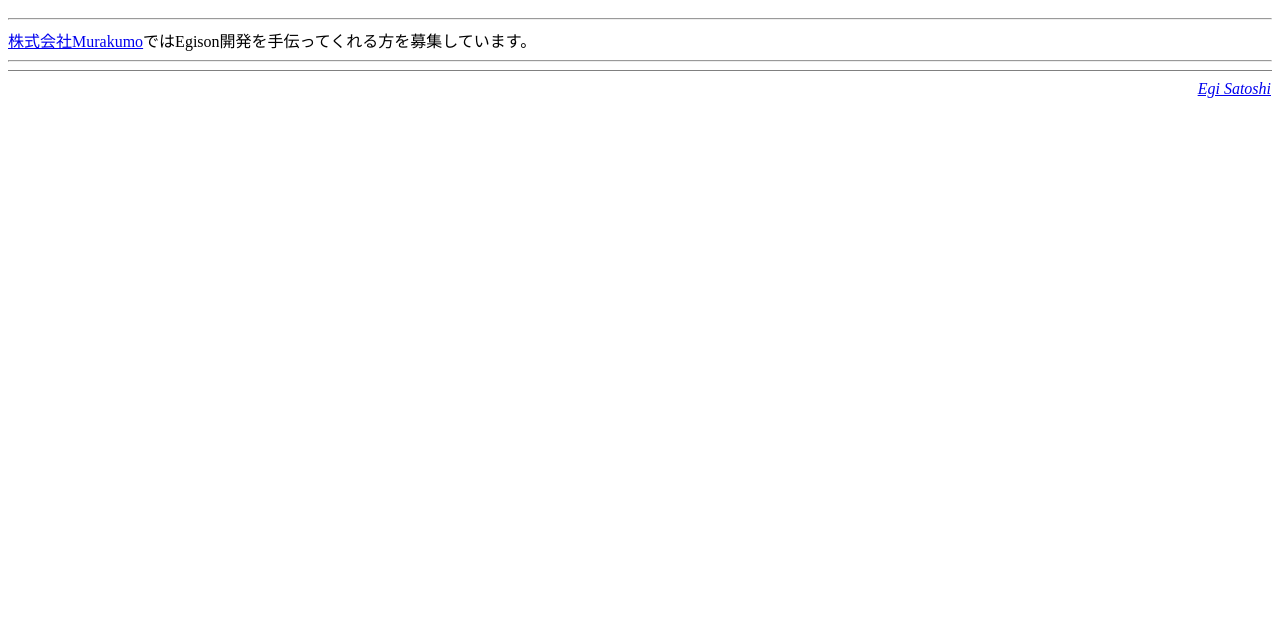
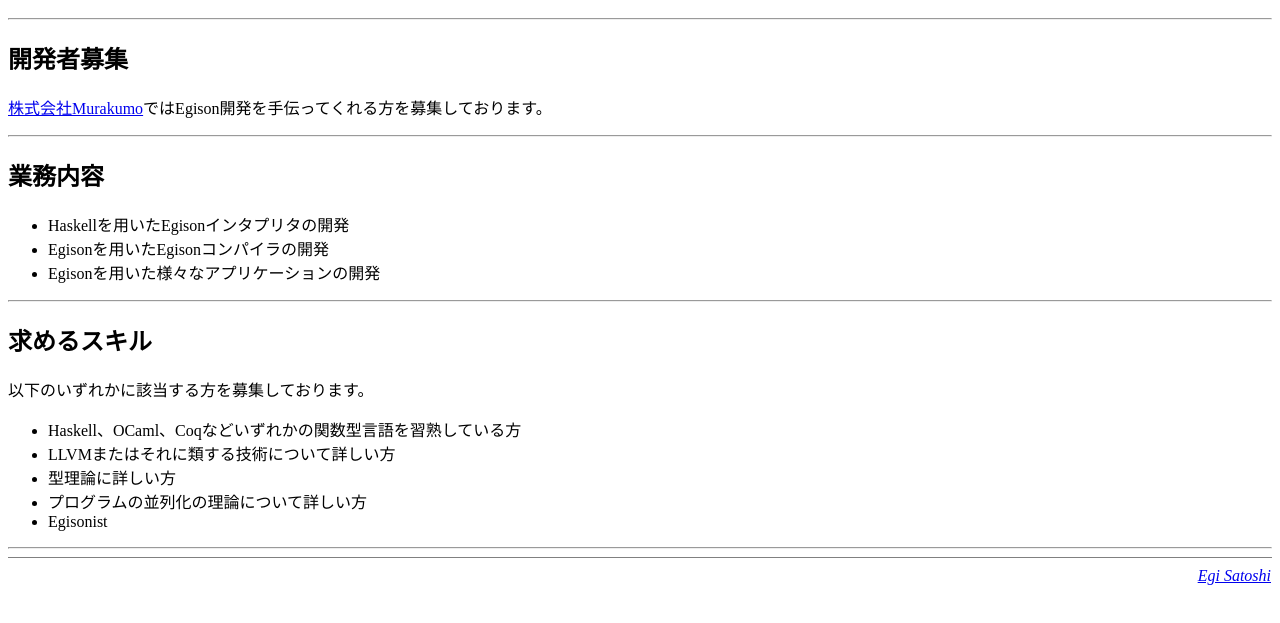
Before and after one commit to egisatoshi/egison.pira.jp, a plain HTML site: page etc/jobs-j.html in a window 1280 px wide. Shown: the part 57-680 px from the top of the page. Drawn offline with Linux system fonts and the light colour scheme.

Commit message:
wrote jobs-j.html

```diff
--- a/etc/jobs-j.html
+++ b/etc/jobs-j.html
@@ -9,7 +9,38 @@
 
 <hr/>
 
-<a href="http://www.murakumo-tech.jp/">株式会社Murakumo</a>ではEgison開発を手伝ってくれる方を募集しています。
+<h2>開発者募集</h2>
+
+<p>
+  <a href="http://www.murakumo-tech.jp/">株式会社Murakumo</a>ではEgison開発を手伝ってくれる方を募集しております。
+</p>
+
+<hr/>
+
+<h2>業務内容</h2>
+
+<p>
+  <ul>
+    <li>Haskellを用いたEgisonインタプリタの開発</li>
+    <li>Egisonを用いたEgisonコンパイラの開発</li>
+    <li>Egisonを用いた様々なアプリケーションの開発</li>
+  </ul>
+</p>
+
+<hr/>
+
+<h2>求めるスキル</h2>
+
+<p>
+  以下のいずれかに該当する方を募集しております。
+  <ul>
+    <li>Haskell、OCaml、Coqなどいずれかの関数型言語を習熟している方</li>
+    <li>LLVMまたはそれに類する技術について詳しい方</li>
+    <li>型理論に詳しい方</li>
+    <li>プログラムの並列化の理論について詳しい方</li>
+    <li>Egisonist</li>
+  </ul>
+</p>
 
 <hr/>
 
```
Also changed, not shown: index-j.html (+1 -1 lines).
